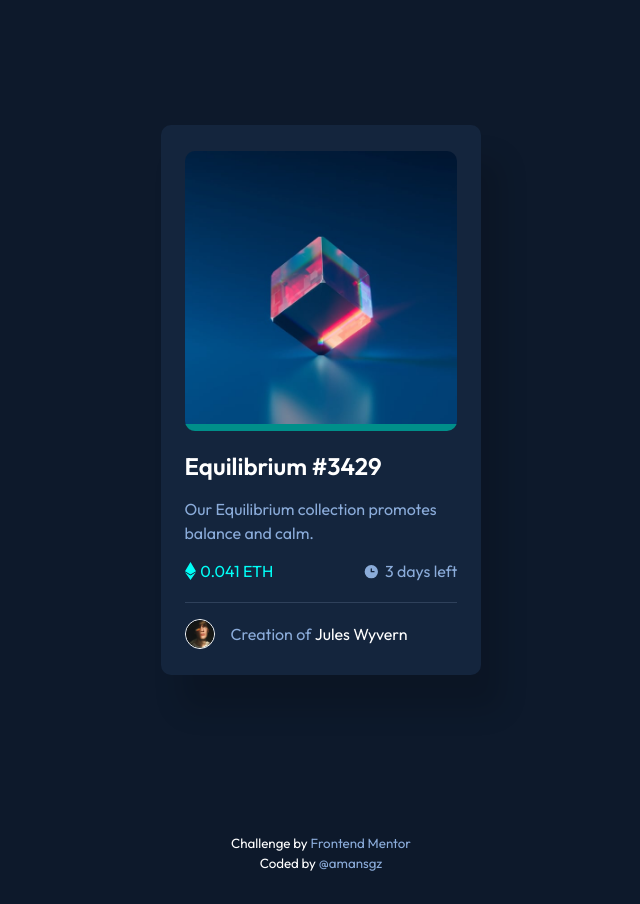
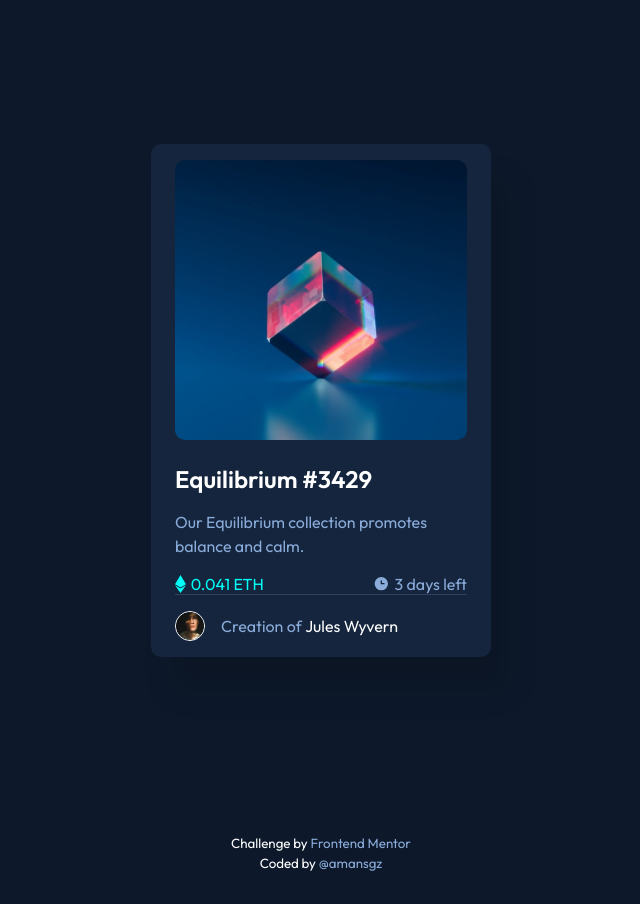
Before and after one commit to amansgz/css-nft-preview-card, a plain HTML site: page index.html in a window 1280 px wide. Shown: the whole page, without its empty margins (319-959 px from the left). Drawn offline with Linux system fonts and the light colour scheme.

Commit message:
Fix card image hover overflow

```diff
--- a/index.html
+++ b/index.html
@@ -17,7 +17,7 @@
   <main>
     <article class= "card">
       <div class= "card__image"></div>
-      <div>
+      <div class= "card__content">
         <h1>
           <a href="#" class= "card__title">
             Equilibrium #3429
--- a/styles/style.css
+++ b/styles/style.css
@@ -31,12 +31,10 @@ main {
   ARTICLE CARD
 **************************/
 .card {
+  width: 340px;
   display: flex;
   flex-direction: column;
-  justify-content: space-around;
-  height: 550px;
   padding: 1em 1.5em;
-  margin: auto;
   background-color: var(--dark-blue);
   color: var(--soft-blue);
   border-radius: 10px;
@@ -46,19 +44,22 @@ main {
   position: relative;
   width: 100%;
   height: 280px;
-  padding: 7em 7em;
   background-image: url('./images/image-equilibrium.jpg');
   background-repeat: no-repeat;
   background-size: 100%;
   background-color: var(--clr-background-image);
   border-radius: 10px;
-  transition: color 0.2s ease;
+  transition: all 0.2s ease;
 }
 .card__image:hover,
 .card__image:focus-visible {
   content: url(./images/icon-view.svg);
   background-blend-mode: screen;
   cursor: pointer;
+  padding: 6em;
+}
+.card__content {
+  margin-top: 1.5rem;
 }
 .card__title {
   text-decoration: none;
```
